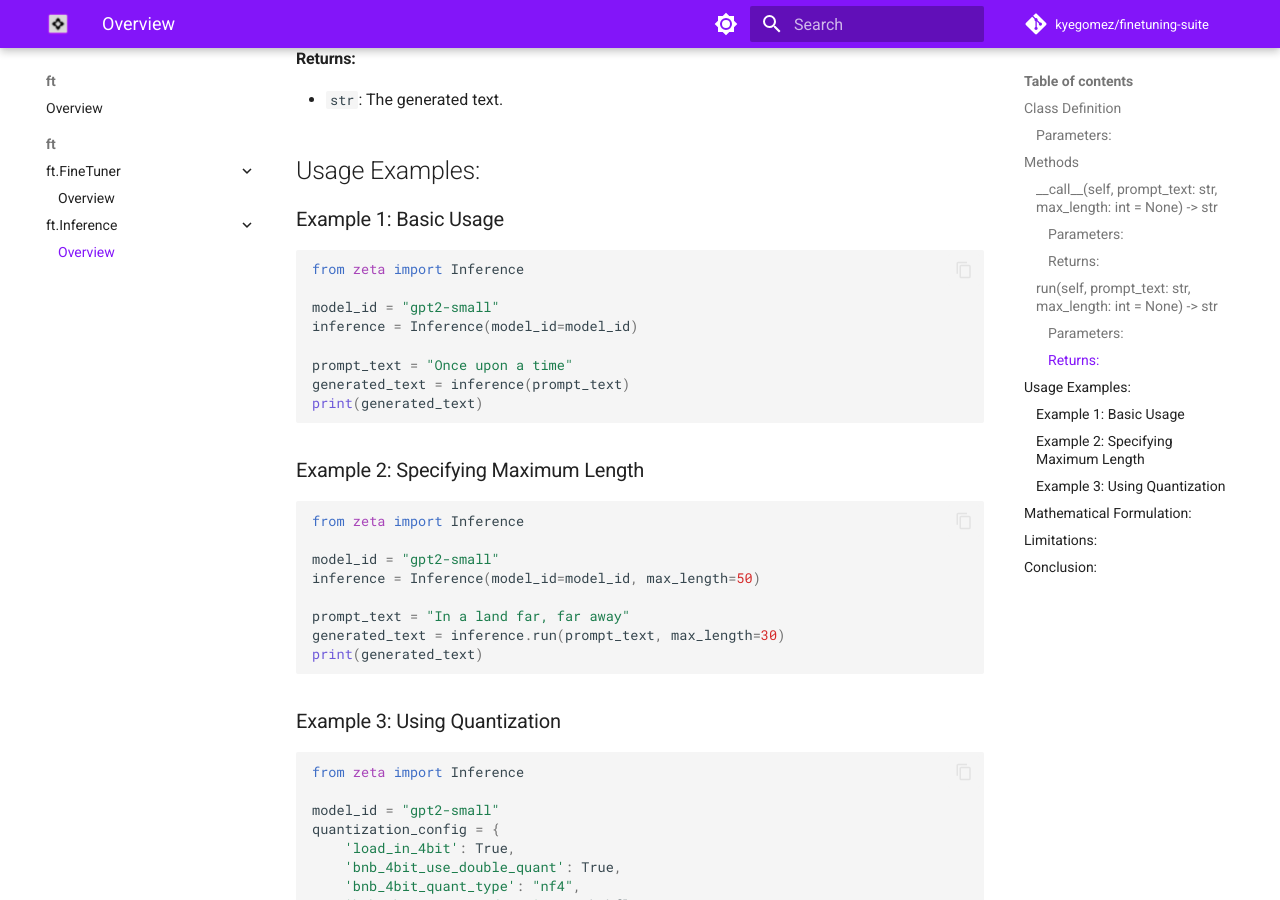
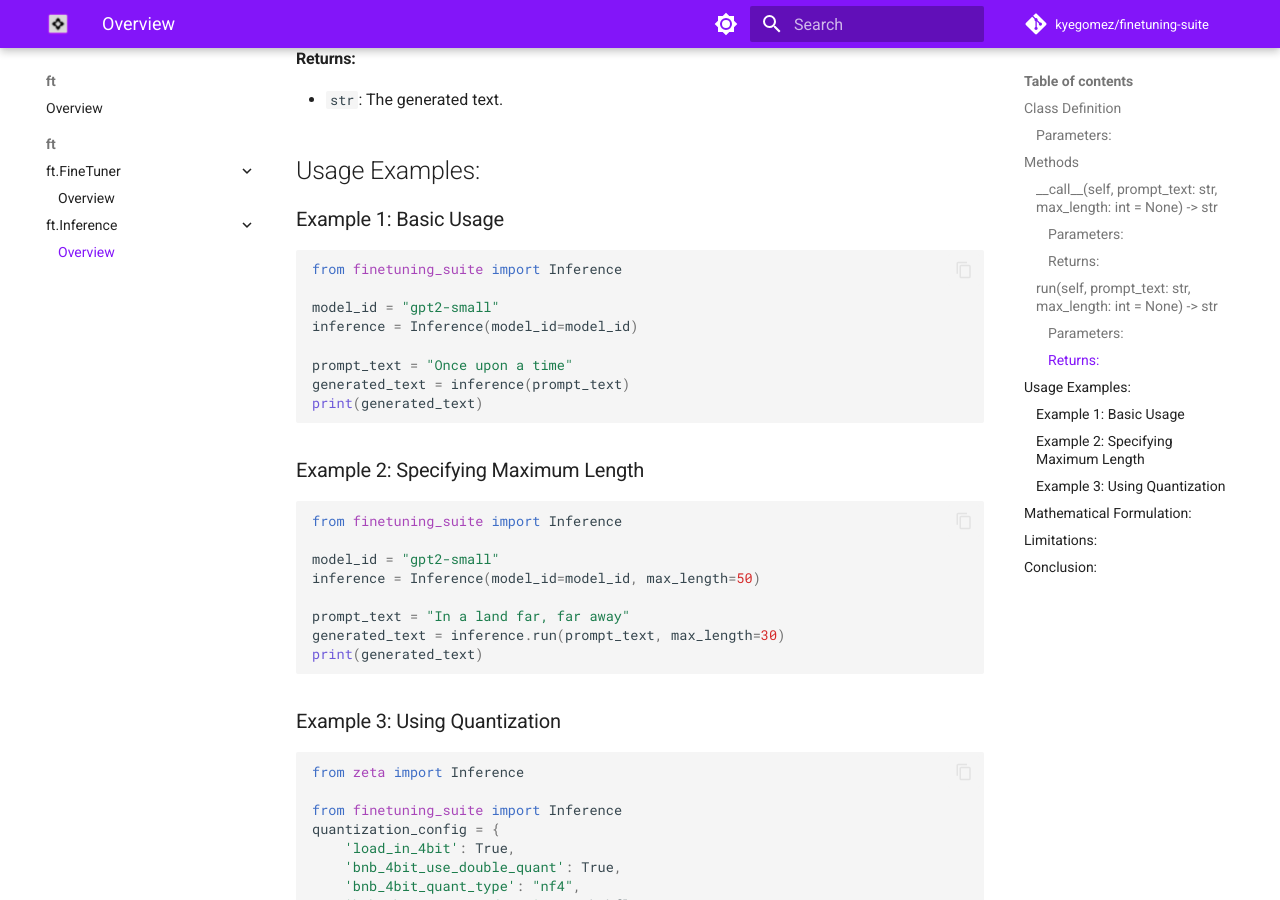
Before and after one commit to kyegomez/Finetuning-Suite, an MkDocs documentation site: the page built from docs/ft/inference.md, in a window 1280 px wide and 900 px high, scrolled down 1630 px. Built offline with MkDocs 1.6.1 and Material for MkDocs 9.7.7, drawn with Linux system fonts in a browser that asks for light colours; comment, search, counter and statistics services are not loaded.

````diff
--- a/docs/ft/inference.md
+++ b/docs/ft/inference.md
@@ -57,7 +57,7 @@ This method is an alternative to the `__call__` method and performs the same ope
 ### Example 1: Basic Usage
 
 ```python
-from zeta import Inference
+from finetuning_suite import Inference
 
 model_id = "gpt2-small"
 inference = Inference(model_id=model_id)
@@ -70,7 +70,7 @@ print(generated_text)
 ### Example 2: Specifying Maximum Length
 
 ```python
-from zeta import Inference
+from finetuning_suite import Inference
 
 model_id = "gpt2-small"
 inference = Inference(model_id=model_id, max_length=50)
@@ -85,7 +85,7 @@ print(generated_text)
 ```python
 from zeta import Inference
 
-model_id = "gpt2-small"
+from finetuning_suite import Inference
 quantization_config = {
     'load_in_4bit': True,
     'bnb_4bit_use_double_quant': True,
````
Also changed, not shown: docs/ft/finetuner.md (+3 -3 lines).
